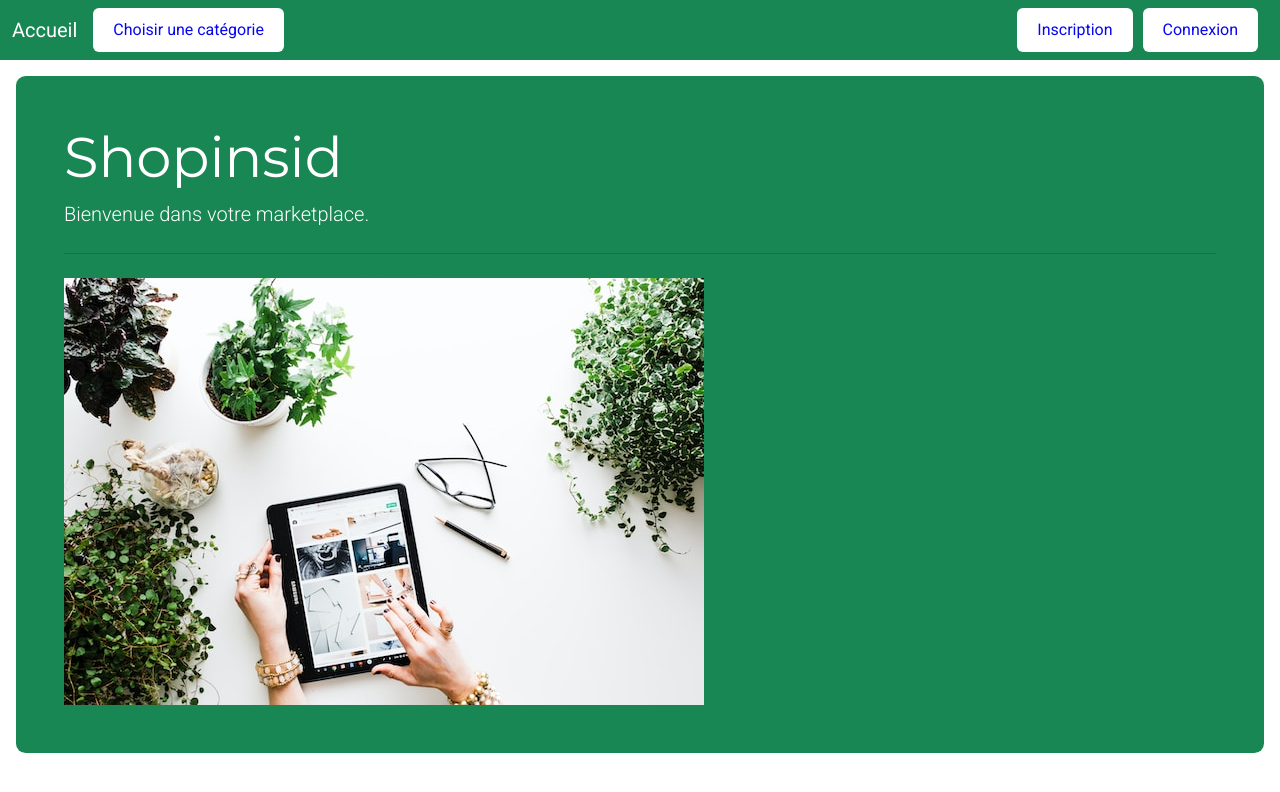
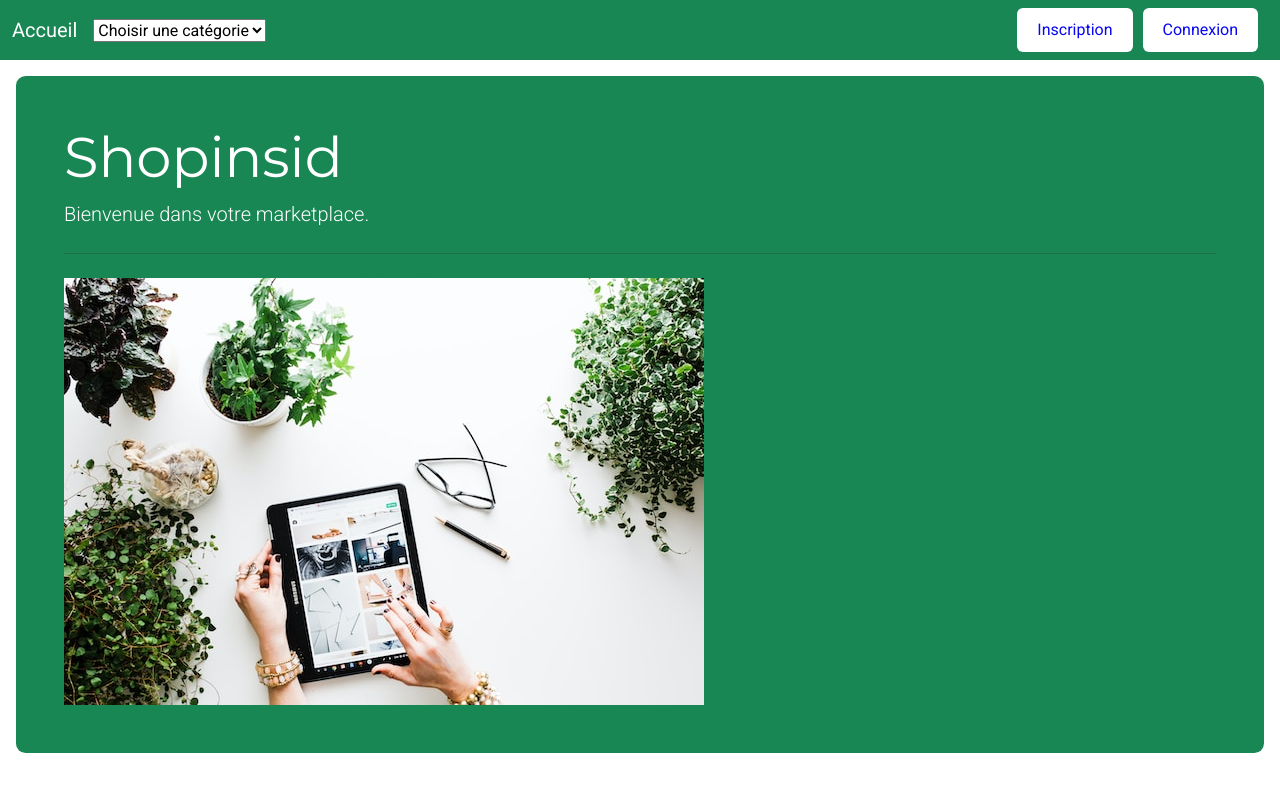
Before and after one commit to Beethoven09/shopinsid, an Angular app in the folder Front_end/shopinsid/: page /accueil in a window 1280 px wide. Shown: the top 792 px of the page. Built offline with nearby package versions, Linux system fonts and the light colour scheme.

Commit message:
merge nora - menu déroulant meilleur

```diff
--- a/Front_end/shopinsid/src/app/components/accueil/accueil.component.html
+++ b/Front_end/shopinsid/src/app/components/accueil/accueil.component.html
@@ -1,13 +1,18 @@
 <nav class="navbar navbar-expand-lg navbar-dark bg-success">
     <div class="container-fluid">
       <a class="navbar-brand" href="#">Accueil</a>
-      <ng-select class="btn"
-        [items]="category_list"
-        bindLabel="name"
-        placeholder="Choisir une catégorie"
-        [multiple]="false"
-        [clearable]="true"
-      />
+      <select name="choice">
+          <option selected>Choisir une catégorie</option>
+            <option value="1" class="btn"(click)="redirectToPage('all-produit')">produits</option>
+            <option value="3" class="btn"(click)="redirectToPage('all-produit')">Electroménager</option>
+            <option value="4" class="btn"(click)="redirectToPage('all-produit')">Lecture</option>
+            <option value="5" class="btn"(click)="redirectToPage('all-produit')">Audio</option>
+            <option value="6" class="btn"(click)="redirectToPage('all-produit')">Jeux</option>
+            <option value="7" class="btn"(click)="redirectToPage('all-produit')">Jouets</option>
+            <option value="8" class="btn"(click)="redirectToPage('all-produit')">Vêtements</option>
+            <option value="9" class="btn"(click)="redirectToPage('all-produit')">Jardin</option>
+            <option value="10" class="btn"(click)="redirectToPage('all-produit')">Bricolage</option>
+        </select>
       <button class="navbar-toggler" type="button" data-bs-toggle="collapse" data-bs-target="#navbarColor01" aria-controls="navbarColor01" aria-expanded="false" aria-label="Toggle navigation">
         <span class="navbar-toggler-icon"></span>
       </button>
```
